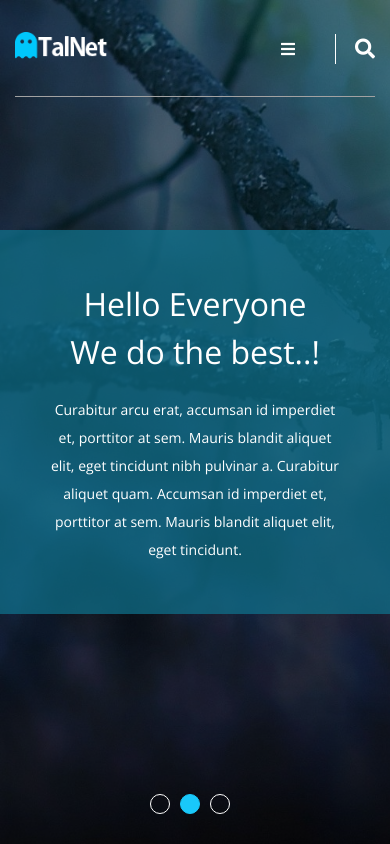
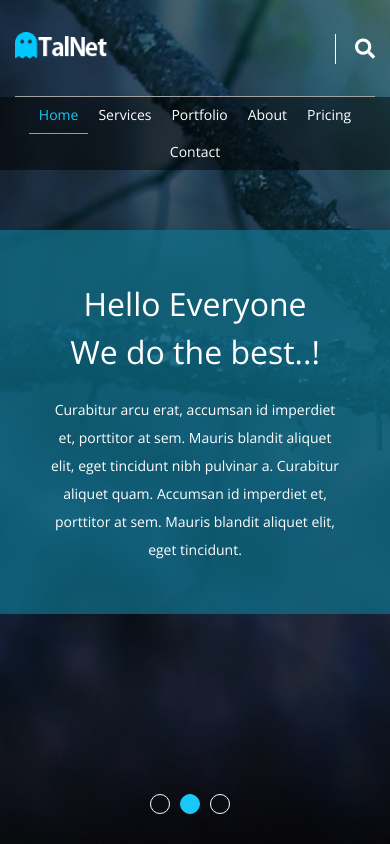
Before and after one commit to Tal1981/talnet, a plain HTML site: page index.html in a window 390 px wide. Shown: the top 844 px of the page. Drawn offline with nearby package versions, Linux system fonts and the light colour scheme.

Commit message:
Update talnet-style.css

```diff
--- a/css/talnet-style.css
+++ b/css/talnet-style.css
@@ -126,31 +126,28 @@
  }
  header nav .toggle-menu{
   color:#fff;
-  font: 22px;;
+  font-size: 22px;;
  }
- @media(min-width:768px){
-  header nav .toggle-menu{
+
+ header nav .toggle-menu{
    display:none;
-  }
  }
+
  header nav ul{
   display:flex;
  }
  @media(max-width:767px){
   header nav ul{
-   display:none;
-  }
-  header nav .toggle-menu:hover + ul{
-   display:flex;
-   flex-direction:column;
+   justify-content: center;
+   flex-wrap: wrap;
    top:100%;
    left:0;
    width:100%;
    position: absolute;
    background-color: rgb(0 0 0 / 50%);
   }
-  header nav .toggle-menu:hover + ul a{
-   padding:15px !important;
+  header nav ul a{
+   padding:10px !important;
   }
  }
  header nav ul li a{
```
